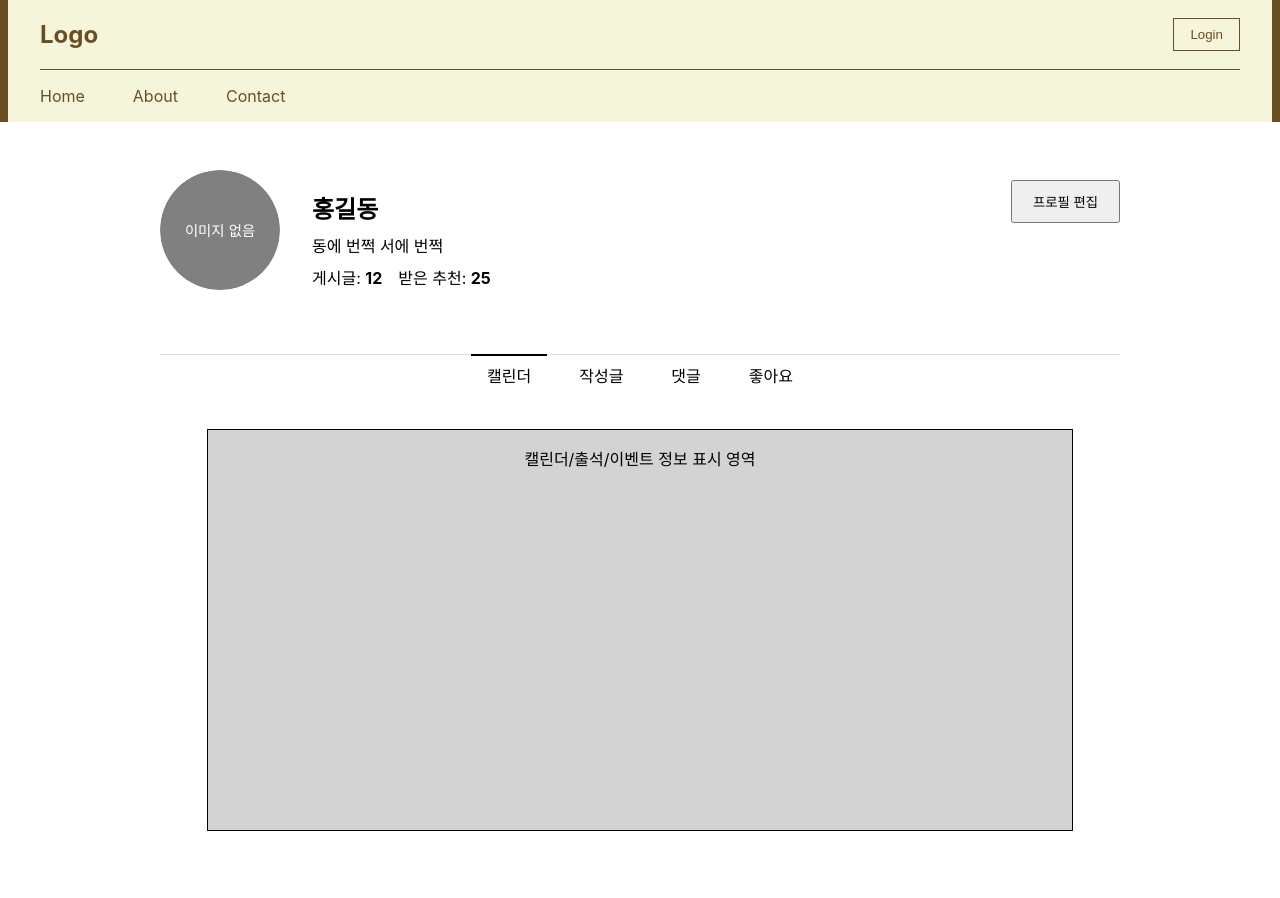
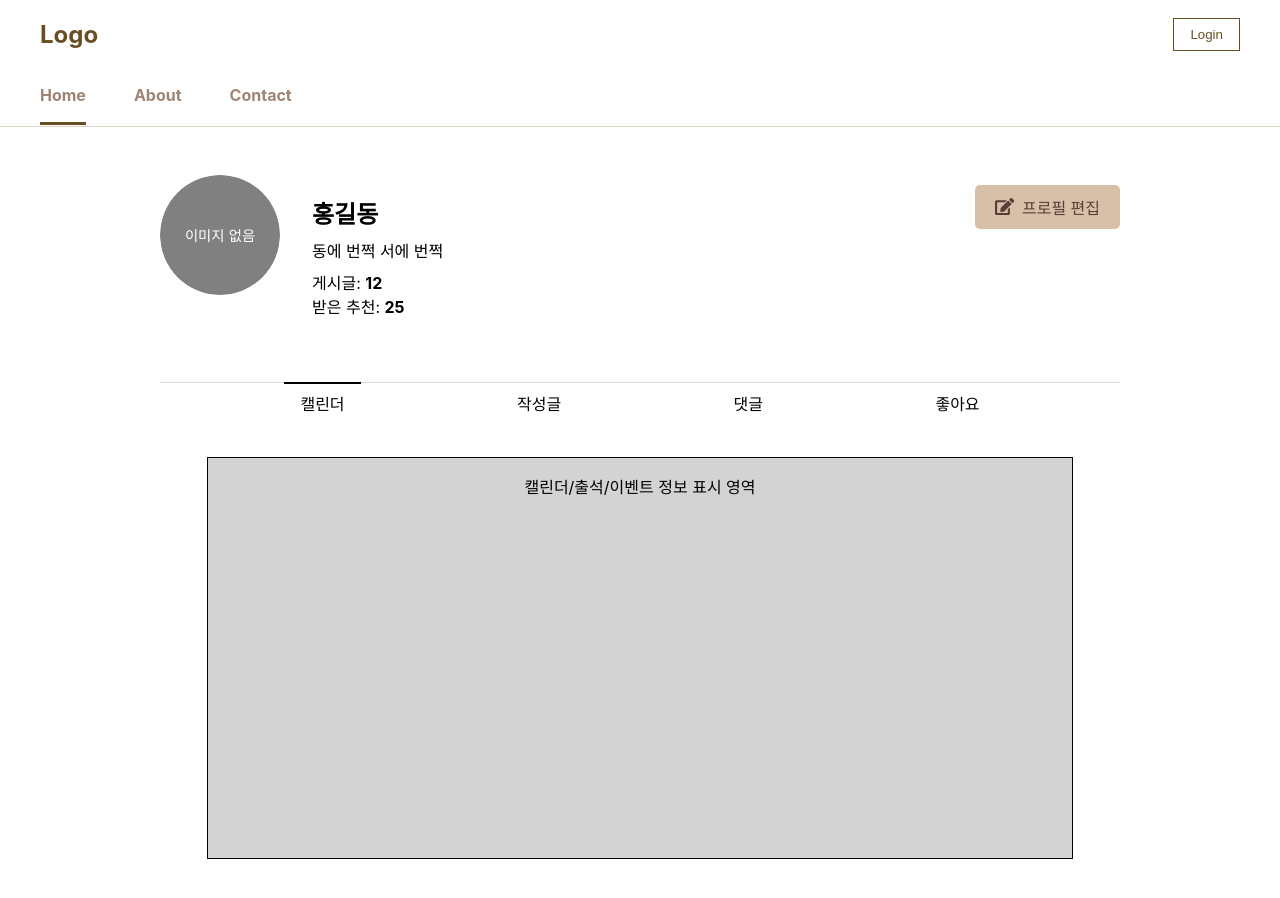
Before and after one commit to BlackMoreCode/FinalProject, a React (Create React App) app in the folder front/: page / in a window 1280 px wide. Shown: the top 898 px of the page. Built offline with nearby package versions, Linux system fonts and the light colour scheme.

Commit message:
2025-02-25 네비바, 프로필 페이지의 ui 및 미디어 쿼리 임시 적용

```diff
--- a/front/src/App.js
+++ b/front/src/App.js
@@ -1,6 +1,7 @@
 import React from "react";
 import { Route, BrowserRouter as Router, Routes } from "react-router-dom";
-import Header from "./component/Header";
+import Header from "./component/header/Header";
+import MainContainer from "./component/MainContainer";
 import ProfilePage from "./page/profile/ProfilePage";
 
 function App() {
@@ -8,11 +9,11 @@ function App() {
     <div>
       <Router>
         <Header />
-        <main style={{ maxWidth: "1200px", margin: "0 auto", padding: "16px" }}>
+        <MainContainer>
           <Routes>
             <Route path="/" element={<ProfilePage />} />
           </Routes>
-        </main>
+        </MainContainer>
       </Router>
     </div>
   );
--- a/front/src/component/Header.jsx
+++ /dev/null
@@ -1,79 +0,0 @@
-import styled from "styled-components";
-
-const Navbar = styled.nav`
-  display: flex;
-  flex-direction: column;
-  background-color: #6a4e23;
-  color: white;
-  width: 100%;
-`;
-
-const NavContainer = styled.div`
-  max-width: 1200px;
-  width: 100%;
-  margin: 0 auto;
-  background-color: #f5f5dc;
-  padding: 0 2rem;
-`;
-
-const TopSection = styled.div`
-  display: flex;
-  justify-content: space-between;
-  align-items: center;
-  background-color: #f5f5dc;
-  color: #6a4e23;
-`;
-
-const BottomSection = styled.div`
-  display: flex;
-  justify-content: flex-start;
-  border-top: #6a4e23 1px solid;
-  width: 100%;
-`;
-
-const NavLinks = styled.ul`
-  list-style: none;
-  display: flex;
-  gap: 3rem;
-  color: #6a4e23;
-  padding-left: 0;
-`;
-
-const NavLink = styled.li`
-  cursor: pointer;
-  &:hover {
-    text-decoration: underline;
-  }
-`;
-
-const LoginButton = styled.button`
-  background: none;
-  border: 1px solid #6a4e23;
-  color: #6a4e23;
-  padding: 0.5rem 1rem;
-  cursor: pointer;
-  &:hover {
-    background: #6a4e23;
-    color: #f5f5dc;
-  }
-`;
-
-export default function Header() {
-  return (
-    <Navbar>
-      <NavContainer>
-        <TopSection>
-          <h1>Logo</h1>
-          <LoginButton>Login</LoginButton>
-        </TopSection>
-        <BottomSection>
-          <NavLinks>
-            <NavLink>Home</NavLink>
-            <NavLink>About</NavLink>
-            <NavLink>Contact</NavLink>
-          </NavLinks>
-        </BottomSection>
-      </NavContainer>
-    </Navbar>
-  );
-}
--- /dev/null
+++ b/front/src/component/MainContainer.jsx
@@ -0,0 +1,15 @@
+import styled from "styled-components";
+
+const MainContainer = styled.main`
+  max-width: 1200px;
+  margin: 0 auto;
+  padding: 16px;
+  background-color: white; /* 원하는 배경색으로 변경 가능 */
+
+  @media (max-width: 768px) {
+    top: 72px;
+    position: relative;
+  }
+`;
+
+export default MainContainer;
--- /dev/null
+++ b/front/src/component/header/Header.jsx
@@ -0,0 +1,63 @@
+import React, { useState } from "react";
+import {
+  Navbar,
+  NavContainer,
+  TopSection,
+  BottomSection,
+  NavLinks,
+  NavLink,
+  LoginButton,
+  HamburgerIcon,
+  MobileMenu,
+  MobileLoginButton,
+  MenuItem,
+} from "./style/HeaderStyle";
+import { HiMenu } from "react-icons/hi";
+
+export default function Header() {
+  const [isMenuOpen, setMenuOpen] = useState(false);
+
+  const toggleMenu = () => {
+    setMenuOpen(!isMenuOpen);
+  };
+
+  return (
+    <Navbar>
+      <NavContainer>
+        <TopSection>
+          <h1>Logo</h1>
+          <LoginButton>Login</LoginButton>
+          <HamburgerIcon onClick={toggleMenu}>
+            <HiMenu />
+          </HamburgerIcon>
+        </TopSection>
+        <BottomSection>
+          <NavLinks>
+            <NavLink to="/" end>
+              Home
+            </NavLink>
+            <NavLink to="/about">About</NavLink>
+            <NavLink to="/contact">Contact</NavLink>
+          </NavLinks>
+        </BottomSection>
+
+        <MobileMenu isMenuOpen={isMenuOpen}>
+          <MenuItem>
+            <MobileLoginButton>Login</MobileLoginButton>
+          </MenuItem>
+          <MenuItem>
+            <NavLink to="/" end>
+              Home
+            </NavLink>
+          </MenuItem>
+          <MenuItem>
+            <NavLink to="/about">About</NavLink>
+          </MenuItem>
+          <MenuItem>
+            <NavLink to="/contact">Contact</NavLink>
+          </MenuItem>
+        </MobileMenu>
+      </NavContainer>
+    </Navbar>
+  );
+}
--- /dev/null
+++ b/front/src/component/header/style/HeaderStyle.jsx
@@ -0,0 +1,214 @@
+import styled from "styled-components";
+import { NavLink as RouterNavLink } from "react-router-dom";
+
+export const Navbar = styled.nav`
+  display: flex;
+  flex-direction: column;
+  width: 100%;
+  border-bottom: 1px solid #dfd3c3;
+  background-color: #fff;
+  position: relative;
+  z-index: 10;
+  overflow-x: hidden;
+  overflow-y: visible;
+
+  @media (max-width: 768px) {
+    background-color: #d1b6a3;
+    border-bottom: 1px solid #6a4e23;
+    height: 72px;
+    position: fixed;
+  }
+`;
+
+export const NavContainer = styled.div`
+  max-width: 1200px;
+  width: 100%;
+  margin: 0 auto;
+  padding: 0 1rem; /* 기존 2rem에서 줄여서 여백 문제 해결 */
+  display: flex;
+  flex-direction: column;
+  overflow-x: visible;
+
+  @media (max-width: 768px) {
+    padding: 0 0.5rem; /* 좁은 화면에서 패딩을 줄여서 너비 확보 */
+  }
+`;
+
+export const TopSection = styled.div`
+  display: flex;
+  justify-content: space-between;
+  align-items: center;
+  width: 100%;
+  color: #6a4e23;
+  overflow: hidden;
+  position: relative;
+`;
+
+export const BottomSection = styled.div`
+  display: flex;
+  justify-content: flex-start;
+  width: 100%;
+  position: relative;
+
+  @media (max-width: 768px) {
+    display: none; /* 모바일에서 숨기기 */
+  }
+`;
+
+export const NavLinks = styled.ul`
+  list-style: none;
+  display: flex;
+  gap: 3rem;
+  color: #9f8473;
+  padding-left: 0;
+  font-weight: bold;
+  position: relative;
+  width: 100%;
+
+  @media (max-width: 768px) {
+    display: none; /* 모바일에서 네비 메뉴 숨기기 */
+  }
+`;
+
+export const NavLink = styled(RouterNavLink)`
+  text-decoration: none;
+  color: #9f8473;
+  font-weight: bold;
+  cursor: pointer;
+  position: relative;
+  padding-bottom: 5px;
+
+  &:hover {
+    color: #d1b6a3;
+  }
+
+  &.active::after {
+    content: "";
+    position: absolute;
+    left: 0;
+    bottom: -15px; /* 네비 바 하단 보더와 겹치도록 조정 */
+    width: 100%;
+    height: 3px;
+    background-color: #6a4e23;
+    transition: left 0.3s ease, width 0.3s ease; /* 밑줄 이동 애니메이션 */
+  }
+
+  @media (max-width: 768px) {
+    color: #6a4e23;
+    font-weight: bold;
+    cursor: pointer;
+    position: relative;
+    padding-bottom: 5px;
+    width: 100%;
+
+    &:hover {
+      color: #fff;
+    }
+
+    &.active::after,
+    &.active::before {
+      content: "";
+      position: absolute;
+      left: 0;
+      width: 100%;
+      height: 3px;
+      background-color: #6a4e23;
+      opacity: 0; /* 초기 상태에서는 숨김 */
+      transform: scaleX(0); /* 처음에는 크기가 0으로 설정 */
+      transition: opacity 0.3s ease, transform 0.3s ease; /* 애니메이션을 부드럽게 */
+      z-index: 1; /* 두 선이 겹치지 않도록 z-index 추가 */
+    }
+
+    &.active::after {
+      bottom: -5px; /* 아래쪽 선 */
+    }
+
+    &.active::before {
+      top: -5px; /* 위쪽 선 */
+    }
+
+    &.active::after,
+    &.active::before {
+      opacity: 1; /* 활성화되면 선이 나타남 */
+      transform: scaleX(1); /* 애니메이션으로 확장 */
+    }
+  }
+`;
+
+export const LoginButton = styled.button`
+  background: none;
+  border: 1px solid #6a4e23;
+  color: #6a4e23;
+  padding: 0.5rem 1rem;
+  cursor: pointer;
+  &:hover {
+    background: #6a4e23;
+    color: #f5f5dc;
+  }
+
+  @media (max-width: 768px) {
+    display: none;
+  }
+`;
+
+export const HamburgerIcon = styled.div`
+  display: none;
+  font-size: 30px;
+  cursor: pointer;
+  color: #6a4e23;
+  position: absolute;
+  right: 2rem; /* 기존과 동일하지만 공백 문제 방지 */
+  top: 50%;
+  transform: translateY(-50%);
+
+  @media (max-width: 768px) {
+    display: block;
+  }
+`;
+
+export const MobileMenu = styled.div`
+  display: flex;
+  flex-direction: column;
+  align-items: center;
+  background-color: #fff;
+  border: 1px solid #6a4e23;
+  border-top: none;
+  width: 45%;
+  position: fixed;
+  top: 72px;
+  right: 0;
+  z-index: 1000;
+  padding: 2rem 0;
+  padding-top: 0;
+  gap: 2rem;
+  transform: translateX(100%); /* 처음엔 화면 밖 */
+  transition: transform 0.3s ease-in-out; /* 애니메이션 */
+
+  ${({ isMenuOpen }) => isMenuOpen && `transform: translateX(0);`}
+`;
+
+export const MobileLoginButton = styled.button`
+  background: none;
+  border: 1px solid #6a4e23;
+  color: #6a4e23;
+  padding: 1rem 1rem;
+  cursor: pointer;
+  width: 100%;
+  text-align: center;
+  border-left: none;
+  border-right: none;
+
+  &:hover {
+    background: #6a4e23;
+    color: #f5f5dc;
+  }
+`;
+
+export const MenuItem = styled.div`
+  width: 100%;
+  text-align: center;
+
+  ${NavLink} {
+    color: #6a4e23;
+  }
+`;
--- a/front/src/page/profile/Profile.jsx
+++ b/front/src/page/profile/Profile.jsx
@@ -30,6 +30,7 @@ const Profile = ({ user }) => {
           <span>
             게시글: <strong>{user.postsCount}</strong>
           </span>
+          <br />
           <span>
             받은 추천: <strong>{user.likesCount}</strong>
           </span>
--- a/front/src/page/profile/ProfilePage.js
+++ b/front/src/page/profile/ProfilePage.js
@@ -6,6 +6,7 @@ import {
   ProfilePageHeader,
   ProfileButtonContainer,
   ProfileButton,
+  EditIcon,
 } from "./style/ProfilePageStyle";
 
 const ProfilePage = () => {
@@ -31,7 +32,10 @@ const ProfilePage = () => {
       <ProfilePageHeader>
         <Profile user={user} />
         <ProfileButtonContainer>
-          <ProfileButton>프로필 편집</ProfileButton>
+          <ProfileButton>
+            <EditIcon />
+            <span>프로필 편집</span>
+          </ProfileButton>
         </ProfileButtonContainer>
       </ProfilePageHeader>
       <ProfileTabs />
--- a/front/src/page/profile/style/ProfilePageStyle.jsx
+++ b/front/src/page/profile/style/ProfilePageStyle.jsx
@@ -1,4 +1,5 @@
 import styled from "styled-components";
+import { FaEdit } from "react-icons/fa";
 
 export const ProfilePageContainer = styled.div`
   width: 80%;
@@ -25,4 +26,32 @@ export const ProfileButton = styled.button`
   margin-top: 10px;
   padding: 10px 20px;
   cursor: pointer;
+  display: flex;
+  align-items: center;
+  gap: 0.5rem;
+  font-size: 1rem;
+  background-color: #d8bfa7;
+  color: #5a3d36;
+  border: none;
+  border-radius: 5px;
+
+  /* 기본 상태: 아이콘 + 텍스트 */
+  span {
+    display: block;
+  }
+
+  /* 모바일에서는 텍스트 숨김 */
+  @media (max-width: 768px) {
+    span {
+      display: none; /* 모바일에서 텍스트 숨기기 */
+    }
+  }
+
+  &:hover {
+    background-color: #9e7c50;
+  }
 `;
+
+export const EditIcon = styled(FaEdit)`
+  font-size: 1.2rem;
+`;
--- a/front/src/page/profile/style/ProfileStyle.jsx
+++ b/front/src/page/profile/style/ProfileStyle.jsx
@@ -5,6 +5,12 @@ export const ProfileHeaderContainer = styled.section`
   align-items: flex-start;
   gap: 2rem;
   margin-bottom: 2rem;
+
+  @media (max-width: 768px) {
+    flex-direction: column;
+    align-items: center;
+    gap: 1rem;
+  }
 `;
 
 export const ProfileImageWrapper = styled.div`
@@ -12,6 +18,11 @@ export const ProfileImageWrapper = styled.div`
   height: 120px;
   border-radius: 50%;
   overflow: hidden;
+
+  @media (max-width: 768px) {
+    width: 100px;
+    height: 100px;
+  }
 `;
 
 export const ProfileImage = styled.img`
@@ -34,6 +45,9 @@ export const ProfileImagePlaceholder = styled.div`
 
 export const ProfileInfo = styled.div`
   flex: 1;
+  @media (max-width: 768px) {
+    text-align: left;
+  }
 `;
 
 export const Nickname = styled.h2`
@@ -52,4 +66,8 @@ export const UserStats = styled.div`
   span {
     margin-right: 1rem;
   }
+  @media (max-width: 768px) {
+    display: block; /* 세로로 나열되게 하기 */
+    text-align: left; /* 텍스트 중앙 정렬 */
+  }
 `;
--- a/front/src/page/profile/style/ProfileTabsStyle.jsx
+++ b/front/src/page/profile/style/ProfileTabsStyle.jsx
@@ -11,12 +11,18 @@ export const TabMenu = styled.nav`
 
 export const TabList = styled.ul`
   display: flex;
-  justify-content: center;
+  justify-content: space-evenly;
   list-style: none;
   gap: 1rem;
   padding: 0;
   margin-bottom: 2rem;
   margin-top: 0px;
+
+  @media (max-width: 768px) {
+    flex-wrap: nowrap; /* 세로로 쌓이지 않게 설정 */
+    width: 100%; /* 탭 리스트 너비를 100%로 설정 */
+    overflow-x: auto; /* 필요시 가로 스크롤 가능하도록 설정 */
+  }
 `;
 
 export const TabItem = styled.li`
@@ -32,6 +38,11 @@ export const TabItem = styled.li`
     left: 0;
     right: 0;
     border-top: 2px solid #000;
+  }
+
+  @media (max-width: 768px) {
+    font-size: 0.8rem; /* 모바일에서 텍스트 크기 조정 */
+    padding: 0.2rem 0.3rem; /* 모바일에서 여백 줄이기 */
   }
 `;
 
```
